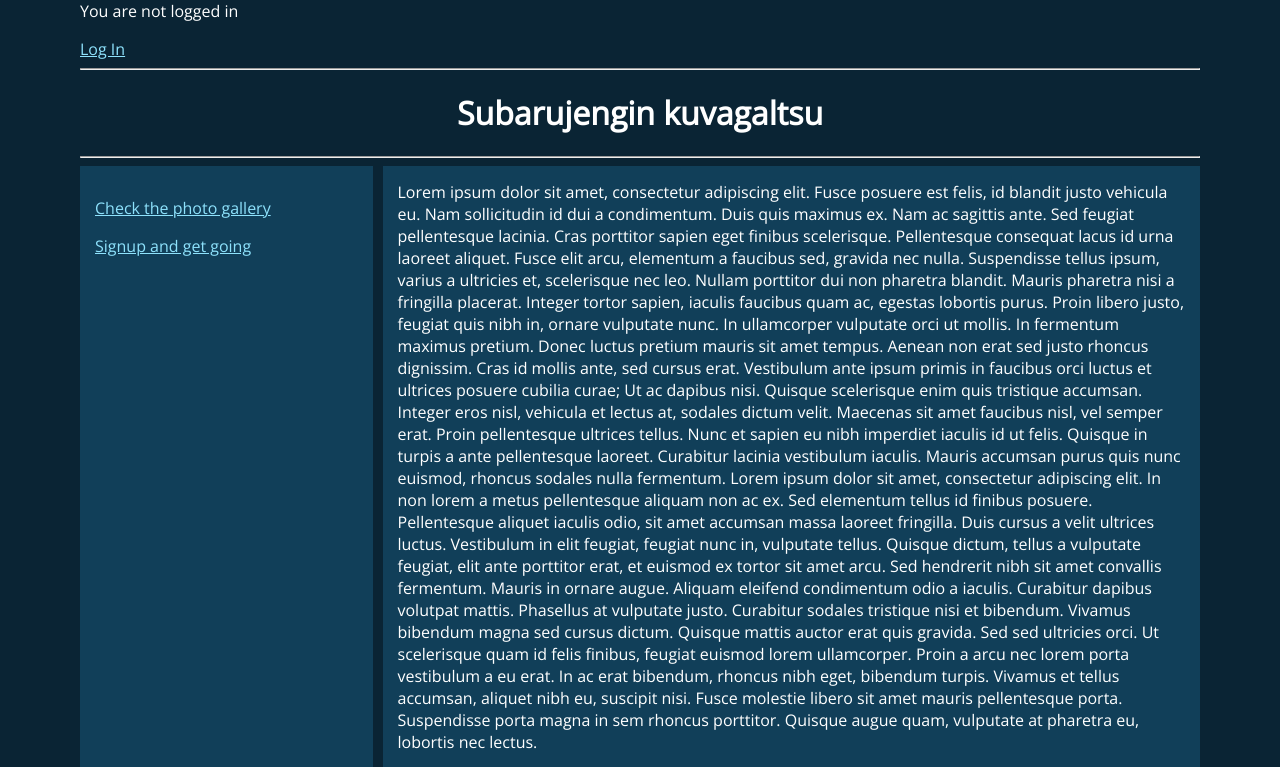
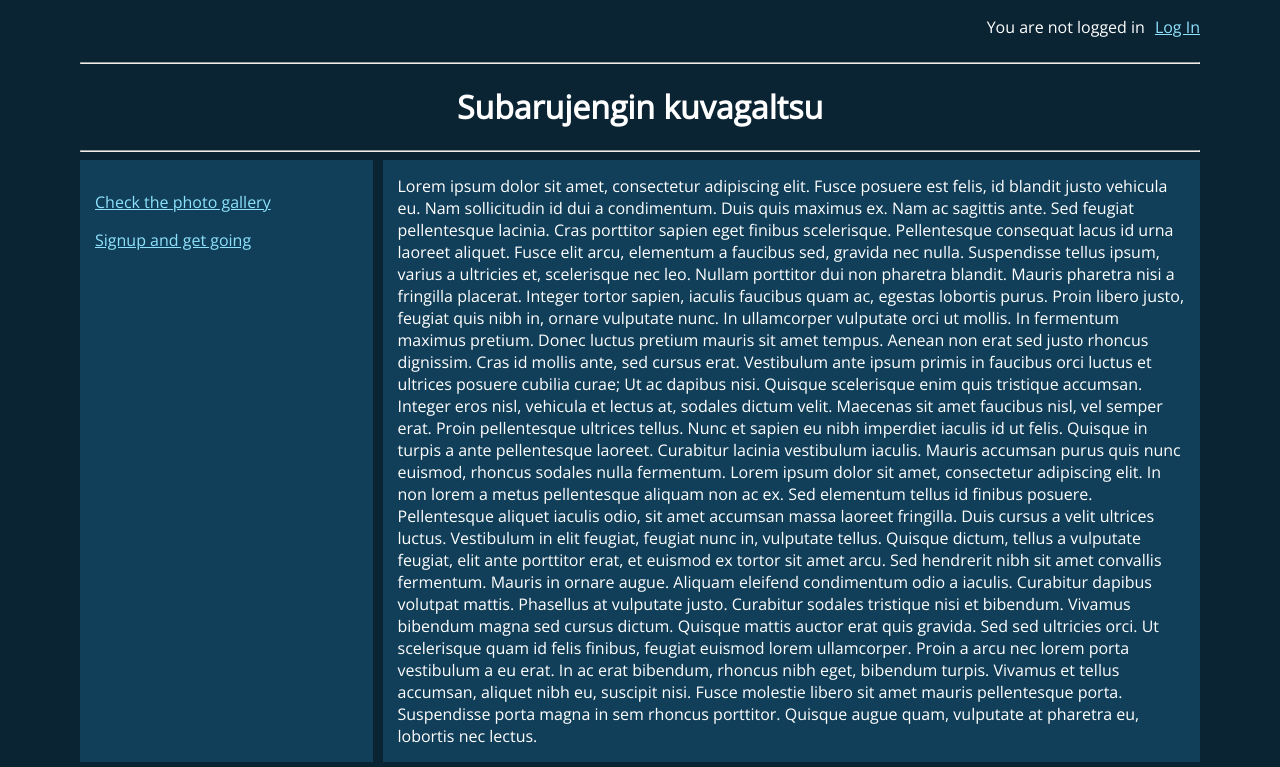
Before and after one commit to elisarissanen/django_photogallery, a Django app: template mysite/pages/templates/pages/index.html in a window 1280 px wide. Shown: the top 767 px of the page. Run offline with Django 3.2, Linux system fonts and the light colour scheme; the template is opened without the code that fills it, so the values that code supplies are empty.

Commit message:
Yläpalkki visuaalinen

```diff
--- a/mysite/pages/static/pages/style.css
+++ b/mysite/pages/static/pages/style.css
@@ -15,6 +15,14 @@
   flex: 3;
   background-color: #113F59;
   padding: 15px;
+}
+
+.ylaleiska{
+  width:100%;
+  display: flex;
+  justify-content: flex-end;
+  align-items: center;
+  gap: 10px;
 }
 
 html {
--- a/mysite/pages/templates/pages/index.html
+++ b/mysite/pages/templates/pages/index.html
@@ -15,7 +15,9 @@
 <body>
 
 <p></p>
-{% block content %}
+
+<section class="ylaleiska">
+  {% block content %}
 {% if user.is_authenticated %}
   Hi {{ user.username }}!
   <p><a href="{% url 'logout' %}">Log Out</a></p>
@@ -24,6 +26,8 @@
   <a href="{% url 'login' %}">Log In</a>
 {% endif %}
 {% endblock %}
+</section>
+
 <hr>
     <h1>Subarujengin kuvagaltsu</h1>
 <hr>
```
Also changed, not shown: mysite/galleria/migrations/0001_initial.py, mysite/galleria/migrations/0002_userphoto_galleria.py (deleted), mysite/galleria/migrations/0003_alter_userphoto_image.py (deleted), mysite/galleria/migrations/0004_alter_userphoto_image.py (deleted), mysite/galleria/migrations/0005_alter_userphoto_image.py (deleted), mysite/galleria/migrations/0006_alter_userphoto_image.py (deleted).
